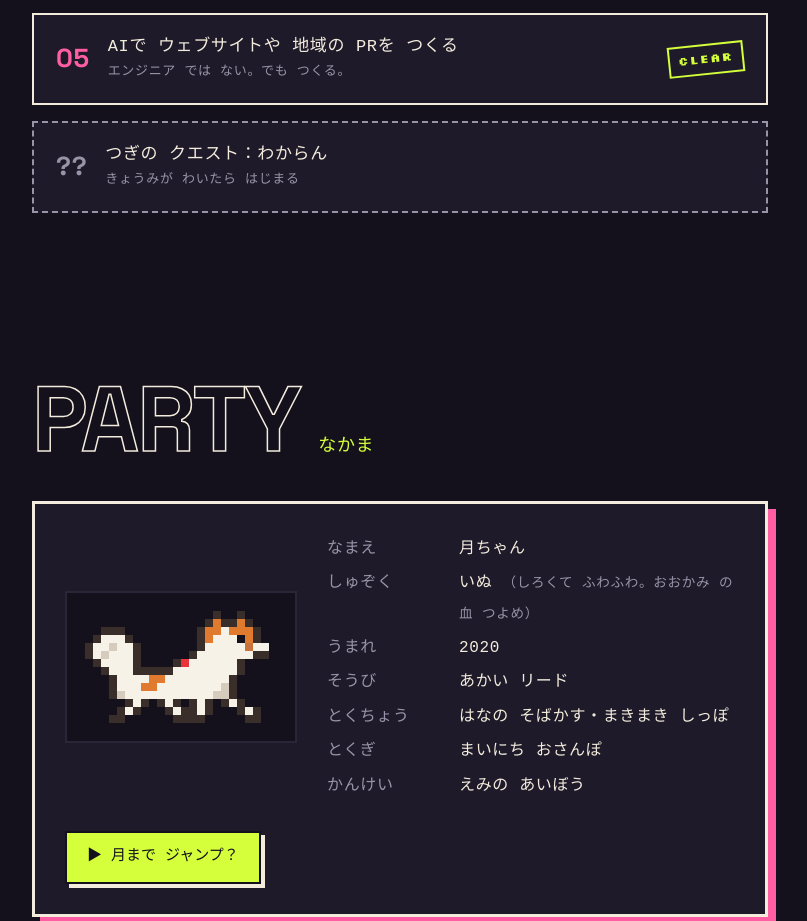
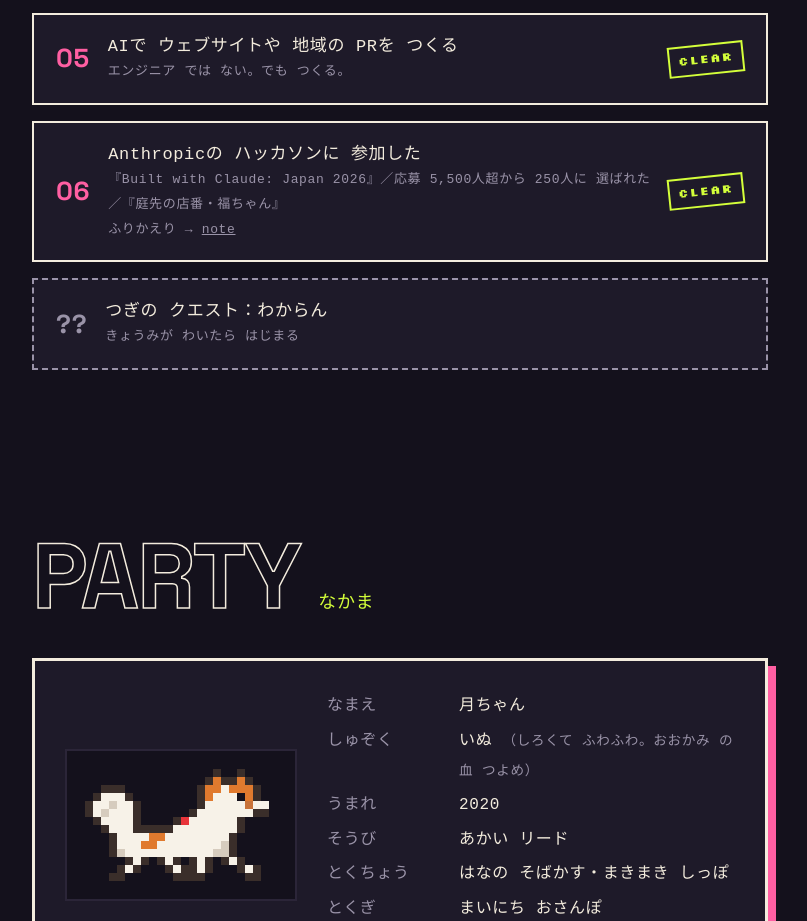
Before and after one commit to puriume-maker/emisuto-site, a plain HTML site: page index.html in a window 1280 px wide. Shown: the part 2478-3399 px from the top of the page, without its empty margins (240-1047 px from the left). Drawn offline with Linux system fonts and the light colour scheme; animation ran at ten frames a second; a web font is replaced by a local one.

Commit message:
Quests: 06 joined Anthropic hackathon Built with Claude: Japan 2026
Co-Authored-By: Claude Opus 5.5 <noreply@anthropic.com>

```diff
--- a/index.html
+++ b/index.html
@@ -727,6 +727,15 @@
                     </div>
                     <span class="stamp">CLEAR</span>
                 </li>
+                <li class="q reveal">
+                    <span class="q-no">06</span>
+                    <div>
+                        <p class="q-title">Anthropicの ハッカソンに 参加した</p>
+                        <p class="q-sub">『Built with Claude: Japan 2026』／応募 5,500人超から 250人に 選ばれた／『庭先の店番・福ちゃん』</p>
+                        <p class="q-sub">ふりかえり → <a href="https://note.com/eminooto/n/n53a405eec722" target="_blank" rel="noopener">note</a></p>
+                    </div>
+                    <span class="stamp">CLEAR</span>
+                </li>
                 <li class="q next reveal">
                     <span class="q-no">??</span>
                     <div>
```
